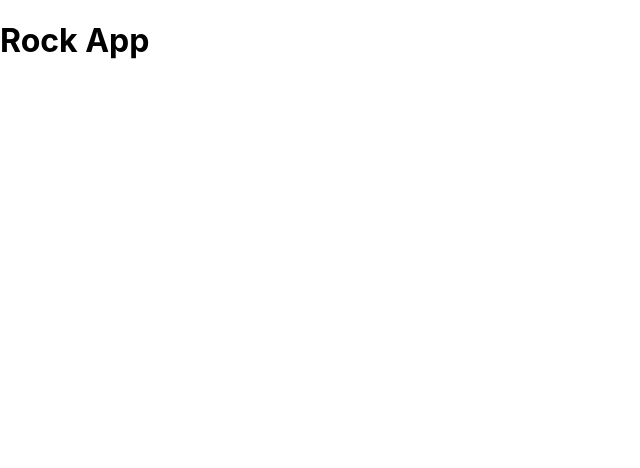
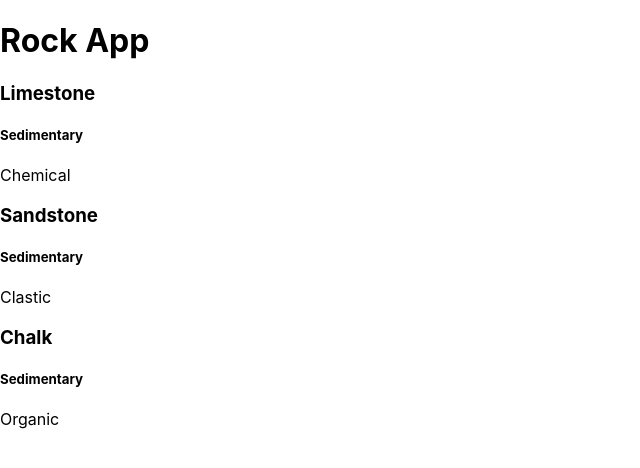
Before and after one commit to Do0ky/RockApp, a JavaScript app: page / in a window 1280 px wide. Shown: the top 468 px of the page, without its empty margins (0-640 px from the left). Built offline with nearby package versions, Linux system fonts and the light colour scheme; the HTML template or start-up script is replaced by a standard one.

Commit message:
test display rock div

```diff
--- a/src/App.js
+++ b/src/App.js
@@ -1,4 +1,4 @@
-//testing creating an array
+//FAKE DATA TEST testing creating an array
 const rocksList = [
   {
     id: 0,
@@ -24,6 +24,13 @@ function App() {
   return (
     <div>
       <h1>Rock App</h1>
+      {rocksList.map( rock => (
+        <div>
+        <h3>{rock.name}</h3>
+        <h5>{rock.category}</h5>
+        <p>{rock.type}</p>
+        </div>
+        ) ) }
     </div>
   );
 }
```
